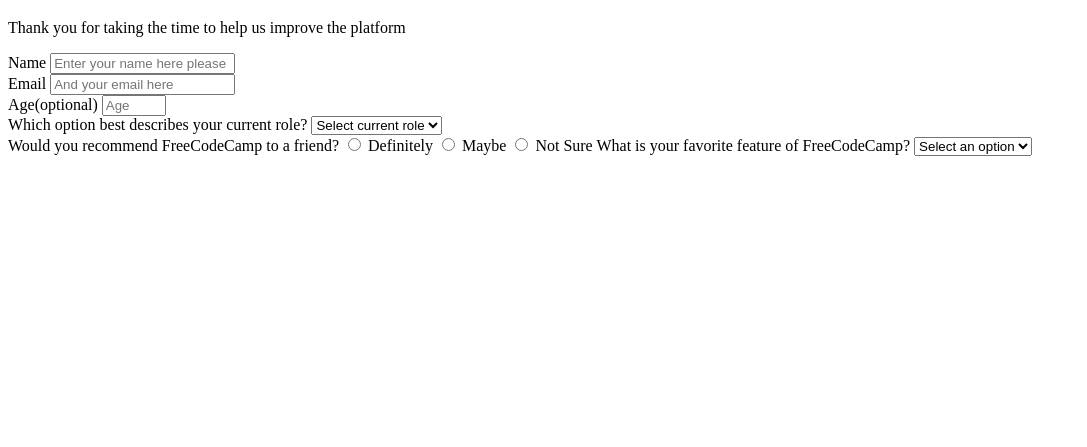
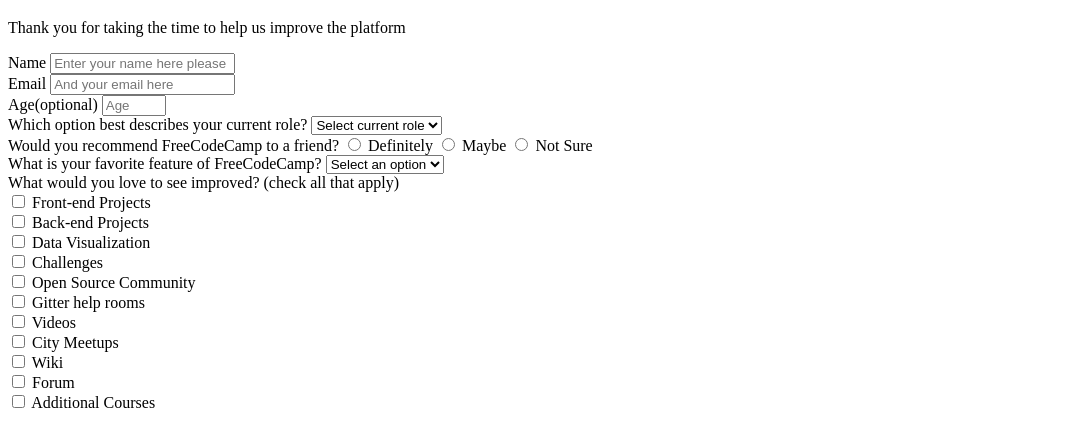
Before and after one commit to shebuel-oss/FCC---Survey-Form, a plain HTML site: page index.html in a window 1280 px wide. Shown: the part 61-508 px from the top of the page, without its empty margins (0-1087 px from the left). Drawn offline with Linux system fonts and the light colour scheme.

Commit message:
added checkbox to form

```diff
--- a/index.html
+++ b/index.html
@@ -50,6 +50,7 @@
 
             <input id="recommendation" type="radio" id="not-sure" name="recommendation" value="maybe">
             <label for="recommendation">Not Sure</label>
+            <br>
 
             <label for="features-dropdown">What is your favorite feature of FreeCodeCamp?</label>
             <select id="features-dropdown" form="survey-form">
@@ -59,6 +60,53 @@
                 <option id="community">Community</option>
                 <option id="open-source">Open source</option>
             </select>
+            <br>
+
+            <label for="improve">What would you love to see improved? (check all that apply)</label>
+            <br>
+            <input id="checkbox" type="checkbox" name="improve" value="front-end-projects">
+            <label for="checkbox">Front-end Projects</label>
+            <br>
+
+            <input id="checkbox" type="checkbox" name="improve" value="back-end-projects">
+            <label for="checkbox">Back-end Projects</label>
+            <br>
+
+            <input id="checkbox" type="checkbox" name="improve" value="data-visualization">
+            <label for="checkbox">Data Visualization</label>
+            <br>
+
+            <input id="checkbox" type="checkbox" name="improve" value="challenges">
+            <label for="checkbox">Challenges</label>
+            <br>
+
+            <input id="checkbox" type="checkbox" name="improve" value="open-source-community">
+            <label for="checkbox">Open Source Community</label>
+            <br>
+
+            <input id="checkbox" type="checkbox" name="improve" value="gitter-help-rooms">
+            <label for="checkbox">Gitter help rooms</label>
+            <br>
+
+            <input id="checkbox" type="checkbox" name="improve" value="videos">
+            <label for="checkbox">Videos</label>
+            <br>
+
+            <input id="checkbox" type="checkbox" name="improve" value="city-meetups">
+            <label for="checkbox">City Meetups</label>
+            <br>
+
+            <input id="checkbox" type="checkbox" name="improve" value="wiki">
+            <label for="checkbox">Wiki</label>
+            <br>
+
+            <input id="checkbox" type="checkbox" name="improve" value="forum">
+            <label for="checkbox">Forum</label>
+            <br>
+
+            <input id="checkbox" type="checkbox" name="improve" value="additional-courses">
+            <label for="checkbox">Additional Courses</label>
+            <br>
 
         </form>
     </body>
```
